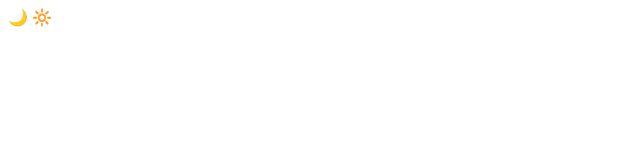
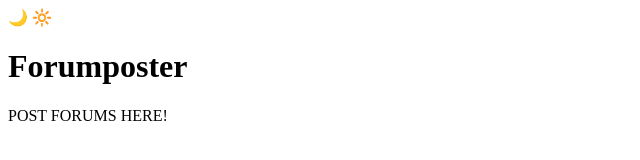
Before and after one commit to mrmichaelchapo-del/forumposter, a plain HTML site: page index.html in a window 1280 px wide. Both pictures are taken after a click on the element "Toggle light mode". Shown: the whole page, without its empty margins (0-640 px from the left). Drawn offline with Linux system fonts and the light colour scheme.

Commit message:
Update index.html

```diff
--- a/index.html
+++ b/index.html
@@ -27,3 +27,14 @@ function toggleLightMode() {
   document.body.classList.toggle('light-mode');
 }
 </script>
+<style>
+.light-mode {
+  background: #ffffff;
+  color: #000000;
+}
+</style>
+<h1>Forumposter</h1>
+   <p>POST FORUMS HERE!</p>
+<script>
+console.log("Hello! Welcome to Forumposter. On this site, you can post forums and share projects to let people fix it. Want to log in? Let's start solving problems!")
+</script>
```
